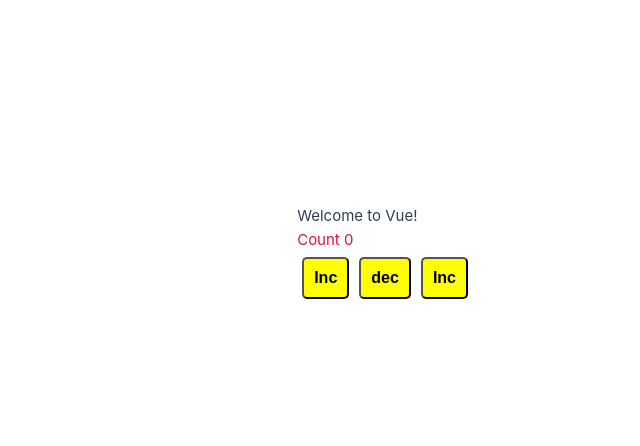
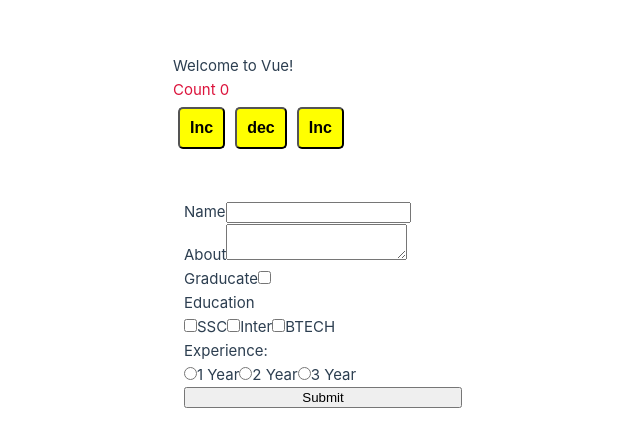
Before and after one commit to koushil-mankali/Vuejs-Practice, a Vue app in the folder vue1/: page / in a window 1280 px wide. Shown: the part 146-592 px from the top of the page, without its empty margins (167-807 px from the left). Built offline with nearby package versions, Linux system fonts and the light colour scheme.

Commit message:
v-model done

```diff
--- a/vue1/src/App.vue
+++ b/vue1/src/App.vue
@@ -1,5 +1,6 @@
 <script lang="ts">
 function inc(this: { count: number }, event: Event, incVal: number) {
+  console.log(event, "Event");
   return (this.count += incVal || 1);
 }
 
@@ -10,26 +11,143 @@ function dec(this: { count: number }) {
   this.count -= 1;
 }
 
+function submitForm(
+  this: {
+    formValues: {
+      name: string;
+      about: string;
+      graduate: boolean;
+      education: [];
+      exp: string;
+    };
+  },
+  e: Event
+) {
+  e.preventDefault();
+  console.log(this.formValues, "values");
+}
+
 export default {
   data: () => {
     return {
       count: 0,
+      formValues: {
+        name: "",
+        about: "",
+        graduate: false,
+        education: [],
+        exp: "",
+      },
     };
   },
   methods: {
     inc,
     dec,
+    submitForm,
   },
 };
 </script>
 
-<template>
+<!-- <template>
   <div>
     <div class="m1">Welcome to Vue!</div>
     <div class="m1 crimson">Count {{ count }}</div>
     <button class="button" @:click="inc($event)">Inc</button>
     <button class="button" @:click="dec()">dec</button>
     <button class="button" @:dblclick="inc($event, 5)">Inc</button>
+  </div>
+
+</template> -->
+
+<template>
+  <div>
+    <div>
+      <div class="m1">Welcome to Vue!</div>
+      <div class="m1 crimson">Count {{ count }}</div>
+      <button class="button" @:click="inc($event)">Inc</button>
+      <button class="button" @:click="dec()">dec</button>
+      <button class="button" @:dblclick="inc($event, 5)">Inc</button>
+    </div>
+    <form @submit="submitForm" class="form">
+      <div>
+        <label for="name">Name</label>
+        <input type="text" name="name" id="name" v-model="formValues.name" />
+      </div>
+      <div>
+        <label for="about">About</label>
+        <textarea name="about" id="about" v-model="formValues.about" />
+      </div>
+      <div>
+        <label for="graduate">Graducate</label>
+        <input
+          type="checkbox"
+          name="graduate"
+          id="graduate"
+          v-model="formValues.graduate"
+        />
+      </div>
+      <div>
+        <label for="education">Education</label>
+        <div>
+          <input
+            type="checkbox"
+            name="ssc"
+            id="ssc"
+            value="SSC"
+            v-model="formValues.education"
+          />
+          <label for="ssc">SSC</label>
+          <input
+            type="checkbox"
+            name="inter"
+            id="inter"
+            value="Inter"
+            v-model="formValues.education"
+          />
+          <label for="inter">Inter</label>
+          <input
+            type="checkbox"
+            name="btech"
+            id="btech"
+            value="BTECH"
+            v-model="formValues.education"
+          />
+          <label for="btech">BTECH</label>
+        </div>
+      </div>
+      <div>
+        <label for="exp">Experience:</label>
+        <div>
+          <input
+            type="radio"
+            name="1"
+            id="1"
+            v-model="formValues.exp"
+            value="1"
+          />
+          <label for="1">1 Year</label>
+
+          <input
+            type="radio"
+            name="2"
+            id="2"
+            v-model="formValues.exp"
+            value="2"
+          />
+          <label for="2">2 Year</label>
+
+          <input
+            type="radio"
+            name="3"
+            id="3"
+            v-model="formValues.exp"
+            value="3"
+          />
+          <label for="3">3 Year</label>
+        </div>
+      </div>
+      <button>Submit</button>
+    </form>
   </div>
 </template>
 
@@ -51,4 +169,17 @@ export default {
   font-weight: 600;
   cursor: pointer;
 }
+
+.form {
+  width: 300px;
+  height: 300px;
+  margin: auto;
+  padding: 10px;
+  border: 1px solid white;
+  border-radius: 10px;
+  display: flex;
+  flex-direction: column;
+  justify-content: center;
+  align-content: center;
+}
 </style>
```
